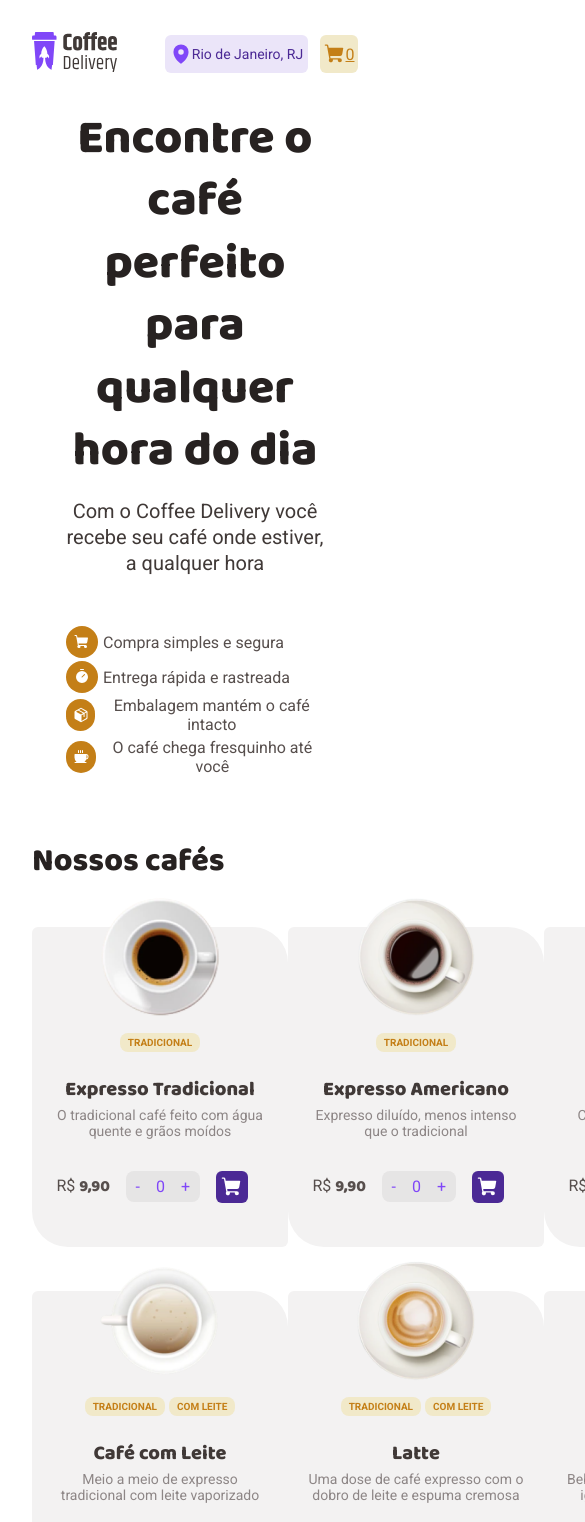
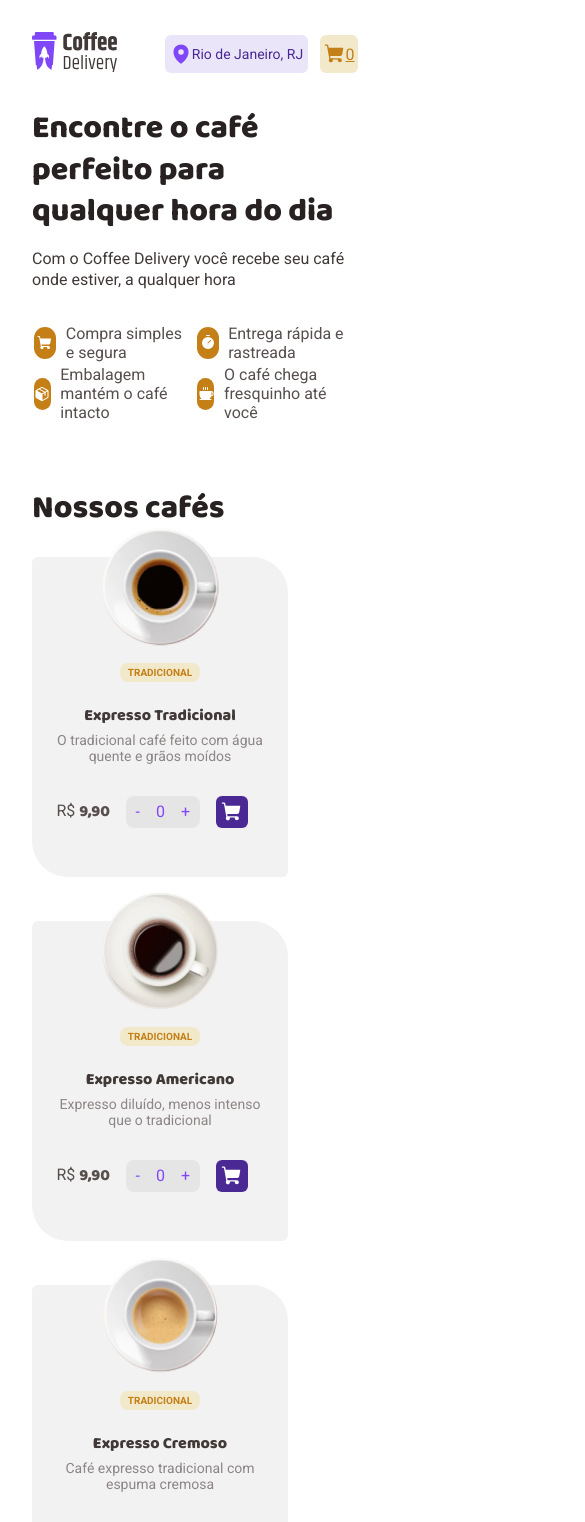
Before and after one commit to thainapires/coffee-delivery, a React (Vite) app: page / in a window 390 px wide. Shown: the top 1522 px of the page, 585 px wide, since content can reach past the window. Built offline with nearby package versions, Linux system fonts and the light colour scheme.

Commit message:
improving responsivity

```diff
--- a/src/components/Header/index.tsx
+++ b/src/components/Header/index.tsx
@@ -1,4 +1,4 @@
-import { CartAndLocationContainer, HeaderContainer, LocationContainer } from "./styles";
+import { Badge, CartAndLocationContainer, HeaderContainer, LocationContainer } from "./styles";
 import logoCoffeeDelivery from '../../assets/logo-coffee-delivery.svg'
 import { NavLink } from "react-router-dom";
 import { MapPin, ShoppingCart } from 'phosphor-react';
@@ -21,7 +21,7 @@ export function Header(){
                 </LocationContainer>
                 <NavLink to="/checkout" title="Carrinho">
                     <ShoppingCart weight="fill" size={22}/>
-                    {totalQuantityOfItems}
+                    <Badge>{totalQuantityOfItems}</Badge>
                 </NavLink>
             </CartAndLocationContainer>
         </HeaderContainer>
--- a/src/components/Header/styles.ts
+++ b/src/components/Header/styles.ts
@@ -1,4 +1,7 @@
 import styled from 'styled-components'
+
+export const Badge = styled.span`
+`
 
 export const HeaderContainer = styled.header`
   display: flex;
--- a/src/contexts/CartContext.tsx
+++ b/src/contexts/CartContext.tsx
@@ -20,6 +20,7 @@ interface CartContextType {
     increaseQuantityById (itemId: string): void;
     decreaseQuantityById (itemId: string): void;
     removeItemFromCart(itemId: string): void;
+    calculateOrderTotal(): number;
 }
 
 export const CartContext = createContext({} as CartContextType)
@@ -51,6 +52,18 @@ export function CartContextProvider({
         });
 
         setTotalQuantityOfItems(totalQuantityOfItems + 1)
+    }
+
+    function calculateOrderTotal(){
+        const initialValue = 0;
+        const sumWithInitial = cart.reduce(
+            (accumulator, currentValue) => currentValue.priceInCents + accumulator,
+            initialValue
+        );
+
+        return sumWithInitial;
+
+        console.log(sumWithInitial);
     }
 
     function decreaseQuantityById(itemId: string){
@@ -109,7 +122,8 @@ export function CartContextProvider({
                 totalQuantityOfItems,
                 increaseQuantityById,
                 decreaseQuantityById,
-                removeItemFromCart
+                removeItemFromCart,
+                calculateOrderTotal
             }
         }>
           {children}
--- a/src/layouts/DefaultLayout/styles.ts
+++ b/src/layouts/DefaultLayout/styles.ts
@@ -5,8 +5,7 @@ export const LayoutContainer = styled.div`
   flex-direction: column;
   padding: 0 5rem;
 
-  @media (max-width: 500px) {
+  @media (max-width: 480px) {
     padding: 0 2rem;
   }
-
 `
--- a/src/pages/Home/components/CoffeeCard/styles.tsx
+++ b/src/pages/Home/components/CoffeeCard/styles.tsx
@@ -9,7 +9,8 @@ export const CoffeeCardContainer = styled.div`
     height: 20rem;
 
     border-radius: 0.375rem 2.25rem 0.375rem 2.25rem;
-    margin-top: 2.75rem;
+    margin-top: 1.75rem;
+    margin-bottom: 1rem;
 
     background-color: ${(props) => props.theme['base-card']};
 
@@ -20,22 +21,27 @@ export const CoffeeCardContainer = styled.div`
 
     h5{
         font-family: 'Baloo 2', cursive;
-        font-size: 1.25rem;
-        line-height: 130%;
         margin-top: 1.5rem;
         color: ${(props) => props.theme['base-subtitle']};
     }
 `;
 
 export const Description = styled.div`
-    color: ${(props) => props.theme['base-label']};
     font-size: 0.875rem;
     text-align: center;
     max-width: 13.5rem;
     margin-top: 0.3rem;
+
+    color: ${(props) => props.theme['base-label']};
 `;
 
 export const TagsContainer = styled.div`
+    display: flex;
+    align-items: center;
+    flex-wrap: wrap;
+    gap: 0.25rem;
+    margin-top: 1rem;
+
     span {
         font-size: 0.625rem;
         font-weight: bold;
@@ -44,20 +50,15 @@ export const TagsContainer = styled.div`
         padding: 0.25rem 0.5rem;
         border-radius: 8px;
     }
-    display: flex;
-    align-items: center;
-    flex-wrap: wrap;
-    gap: 0.25rem;
-    margin-top: 1rem;
 `;
 
 export const FooterContainer = styled.div`
     display: flex;
+    gap: 1rem;
     align-items: center;
     justify-content: space-between;
     margin-top: 2rem;
     max-width: 13.5rem;
-    gap: 1rem;
 `;
 
 export const PriceContainer = styled.div`
@@ -69,9 +70,11 @@ export const PriceContainer = styled.div`
 `;
 
 export const SelectToCartContainer = styled.div`
-    background-color: ${(props) => props.theme['base-button']};
     padding: 0.4rem 0.1rem 0.4rem 0.1rem;
     border-radius: 8px;
+
+    background-color: ${(props) => props.theme['base-button']};
+
     span {
         padding: 0.5rem;
         cursor: pointer;
@@ -82,7 +85,8 @@ export const SelectToCartContainer = styled.div`
 
 export const ButtonAddToCart = styled.button`
 
-border: 0;
+    border: 0;
+
     span{
         width: 2rem;
         height: 2rem;
--- a/src/pages/Home/index.tsx
+++ b/src/pages/Home/index.tsx
@@ -1,4 +1,4 @@
-import { AdvantagesContainer, CoffeesContainer, ContentContainer, HomeContainer, OurCoffesContainer, TextContentContainer } from "./styles";
+import { Advantages, CoffeesContainer, IntroContainer, HomeContainer, OurCoffesContainer, TextContentContainer } from "./styles";
 import CoffeeIllustration from '../../assets/coffee-illustration.png'
 import { Timer, ShoppingCart, Package, Coffee } from 'phosphor-react';
 import { CoffeeCard } from "./components/CoffeeCard";
@@ -7,11 +7,12 @@ import { coffees } from "../../components/coffees";
 export function Home() {
     return (
         <HomeContainer>
-            <ContentContainer>
+            {/* Introduction information */}
+            <IntroContainer>
                 <TextContentContainer>
                     <h1>Encontre o café perfeito para qualquer hora do dia</h1>
                     <h5>Com o Coffee Delivery você recebe seu café onde estiver, a qualquer hora</h5>
-                    <AdvantagesContainer>
+                    <Advantages>
                         <div>
                             <span><ShoppingCart size={16} weight="fill"/></span>
                             Compra simples e segura
@@ -28,11 +29,12 @@ export function Home() {
                             <span><Coffee size={16} weight="fill"/></span>
                             O café chega fresquinho até você
                         </div>
-                    </AdvantagesContainer>
+                    </Advantages>
                 </TextContentContainer>
                 <img src={CoffeeIllustration} alt="" />
-            </ContentContainer>
+            </IntroContainer>
 
+            {/* Coffees catalog */}
             <OurCoffesContainer>
                 <h3>Nossos cafés</h3>
                 <CoffeesContainer>
@@ -41,6 +43,7 @@ export function Home() {
                     ))}
                 </CoffeesContainer>
             </OurCoffesContainer>
+
         </HomeContainer>
     )
 }
--- a/src/pages/Home/styles.ts
+++ b/src/pages/Home/styles.ts
@@ -1,92 +1,83 @@
 import styled from "styled-components";
 
 export const HomeContainer = styled.main`
+    display: flex;
+    flex-direction: column;
 `;
 
-export const ContentContainer = styled.div`
+export const IntroContainer = styled.div`
     display: flex;
     justify-content: space-between;
 
     @media (max-width: 1200px) {
-        justify-content: center;
-        align-items: center;
-        text-align: center;
-
         img {
             display: none;
         }
     }
-
-`;
-
-export const AdvantagesContainer = styled.div`
-
-    span{
-      width: 2rem;
-      height: 2rem;
-
-      display: flex;
-      justify-content: center;
-      align-items: center;
-
-      border-radius: 100px;
-
-      background-color: ${(props) => props.theme['yellow-dark']};
-      color: ${(props) => props.theme['white']};
-    }
-
-    div {
-        display: flex;
-        align-items: center;
-        gap: 0.3rem;
-        padding: 0.1rem;
-        color: ${(props) => props.theme['base-text']};
-        font-size: 1rem;
-    }
-
 `;
 
 export const TextContentContainer = styled.div`
     display: flex;
     flex-direction: column;
-    max-width: 80%;
+    max-width: 100%;
 
     h1{
-        font-family: 'Baloo 2', cursive;
-        font-size: 3rem;
-        line-height: 130%;
         padding-bottom: 1rem;
         color: ${(props) => props.theme['base-title']};
     }
 
     h5{
         font-weight: 400;
-        font-size: 1.25rem;
-        line-height: 1.3;
-        padding-bottom: 3rem;
+        padding-bottom: 2rem;
         color: ${(props) => props.theme['base-subtitle']};
     }
 
 `;
 
+export const Advantages = styled.div`
+
+    display: grid;
+    grid-template-columns: repeat(2, minmax(auto, 1fr));
+    grid-template-rows: auto;
+
+    div {
+        display: flex;
+        align-items: center;
+        gap: 0.6rem;
+        padding: 0.1rem;
+        font-size: 1rem;
+
+        color: ${(props) => props.theme['base-text']};
+    }
+
+    span{
+        display: flex;
+        justify-content: center;
+        align-items: center;
+
+        width: 2rem;
+        height: 2rem;
+
+        border-radius: 100px;
+
+        background-color: ${(props) => props.theme['yellow-dark']};
+        color: ${(props) => props.theme['white']};
+    }
+`;
+
 export const OurCoffesContainer = styled.div`
+    display: flex;
+    flex-direction: column;
     padding-top: 4rem;
 
     h3 {
         font-family: 'Baloo 2', cursive;
-        line-height: 1.3;
-        font-size: 2rem;
         color: ${(props) => props.theme['base-title']};
     }
-    display: flex;
-    flex-direction: column;
 `;
 
 export const CoffeesContainer = styled.div`
     display: grid;
-    grid-template-columns: auto auto auto auto;
+    grid-template-columns: repeat(auto-fit, minmax(16rem, 1fr));
     grid-template-rows: auto;
-    box-sizing: border-box;
-    justify-content: space-between;
-    align-items: center;
 `;
--- a/src/styles/global.ts
+++ b/src/styles/global.ts
@@ -11,5 +11,38 @@ export const GlobalStyle = createGlobalStyle`
         font-family: 'Roboto', sans-serif;
         font-weight: 400;
         font-size: 1rem;
+
+        h1{
+            font-family: 'Baloo 2', cursive;
+            line-height: 130%;
+            font-size: 3rem;
+
+             /* Desktop */
+            @media (max-width: 1200px) {
+                font-size: 2.5rem;
+
+            }
+
+            /* Landscape phones and down */
+            @media (max-width: 480px) {
+                font-size: 2rem;
+            }
+        }
+
+        h5{
+            line-height: 130%;
+            font-size: 1.25rem;
+
+            /* Landscape phones and down */
+            @media (max-width: 480px) {
+                font-size: 1rem;
+            }
+        }
+
+        h3 {
+            line-height: 1.3;
+            font-size: 2rem;
+        }
+
     }
 `
```
Also changed, not shown: src/pages/Checkout/index.tsx (+20 -7 lines), src/pages/Checkout/styles.ts (+52 -46 lines).
